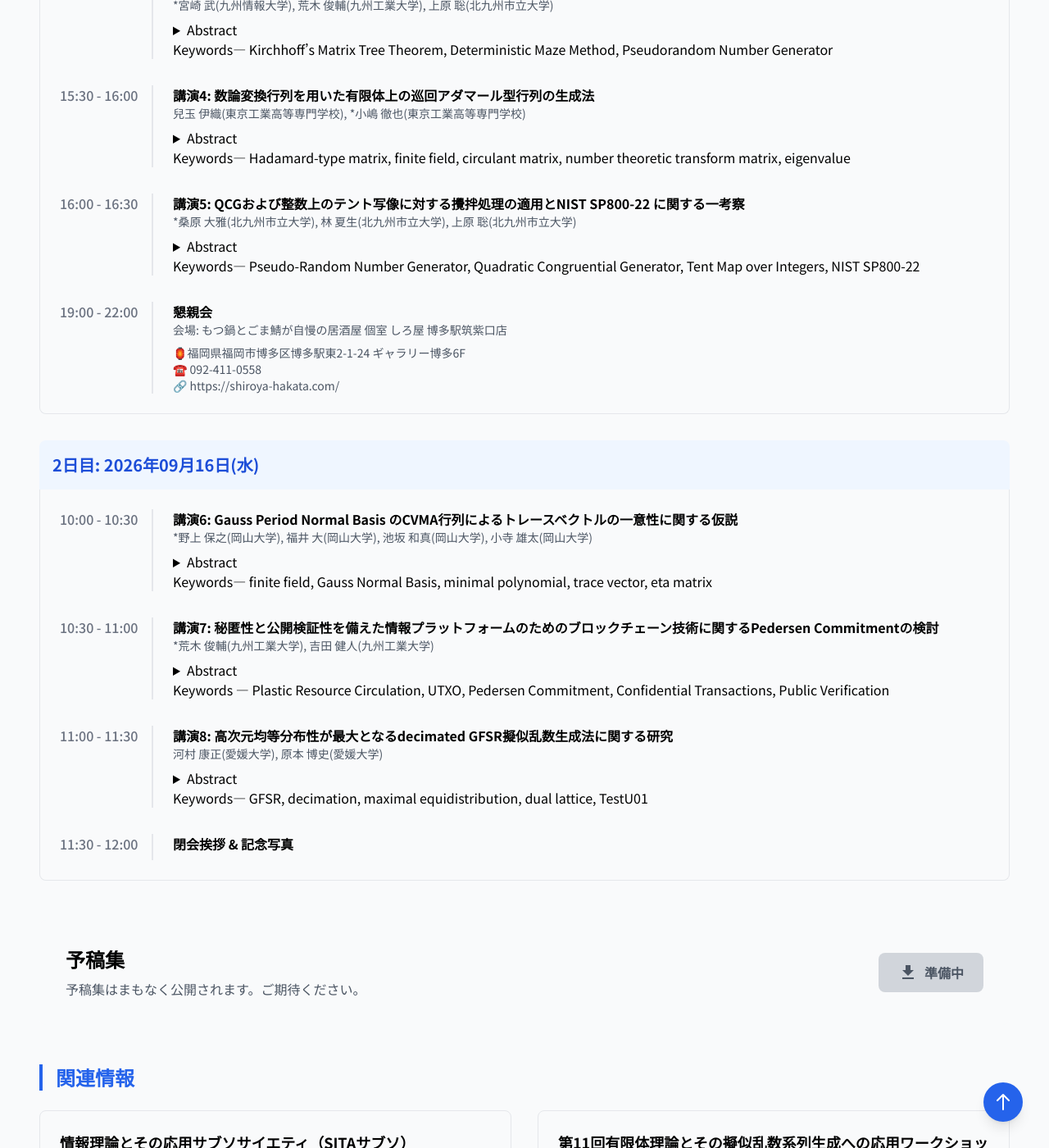
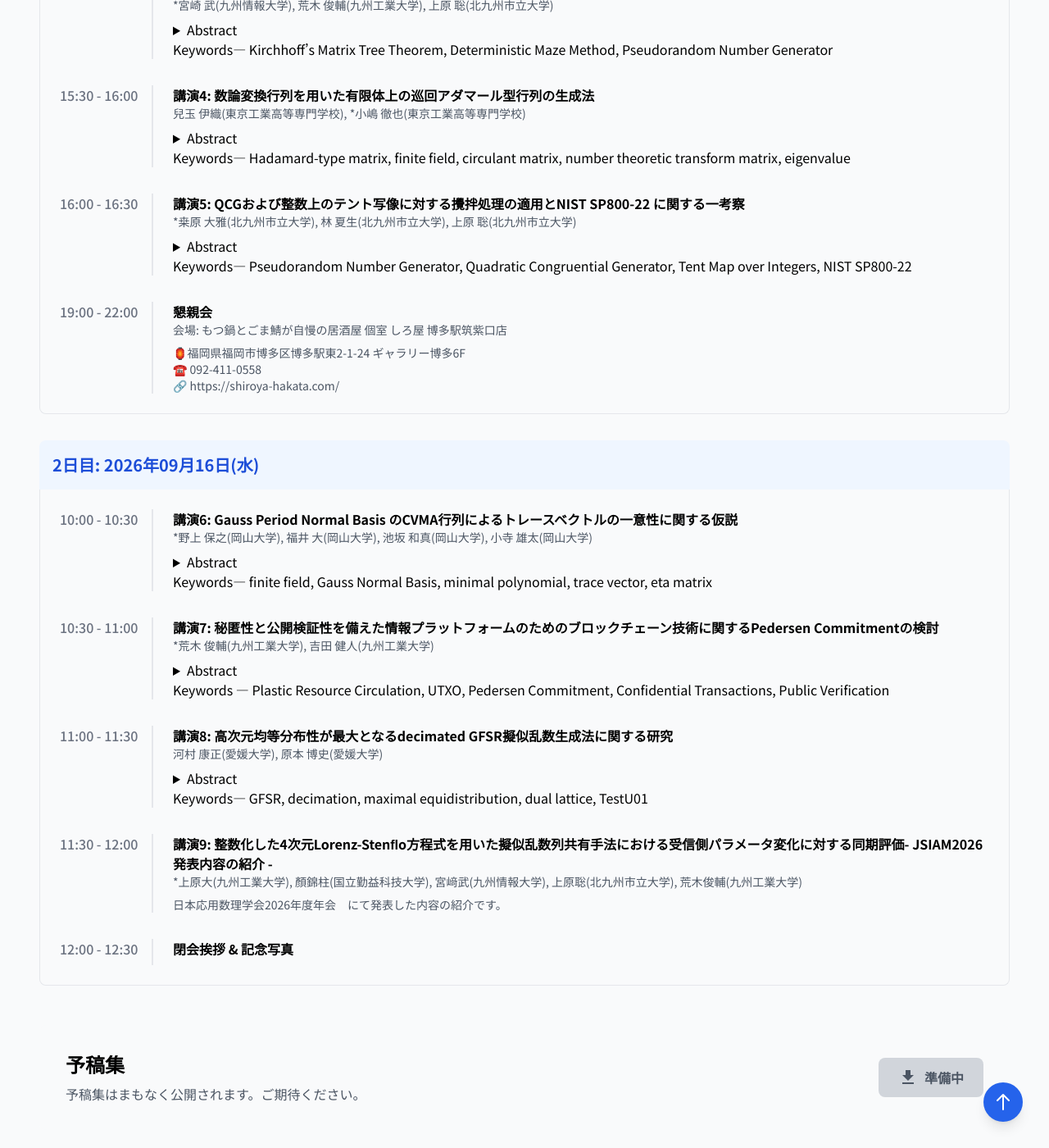
Before and after one commit to FFTPRS/WS, a Jekyll site: the page built from pages/workshop12.html, in a window 1280 px wide and 1400 px high, scrolled down 3142 px. Shown: the whole window at 82% size. Built offline with Jekyll 4.4.1, drawn with Linux system fonts in a browser that asks for light colours; nearby versions of some CDN libraries.

Commit message:
講演9の追加
Add a new talk (講演9) at 11:30-12:00 describing synchronization evaluation using an integerized 4D Lorenz-Stenflo system; includes title, speakers and a brief description. Fix speaker name in 講演5 from “桑原 大雅” to “桒原 大雅” and normalize Keywords from “Pseudo-Random” to “Pseudorandom” in _data/workshop12.yml.

```diff
--- a/_data/workshop12.yml
+++ b/_data/workshop12.yml
@@ -77,12 +77,12 @@ program:
         Keywords— Hadamard-type matrix, finite field, circulant matrix, number theoretic transform matrix, eigenvalue"
     - time: "16:00 - 16:30"
       title: "講演5: QCGおよび整数上のテント写像に対する攪拌処理の適用とNIST SP800-22 に関する一考察"
-      speaker: "*桑原 大雅(北九州市立大学), 林 夏生(北九州市立大学), 上原 聡(北九州市立大学)"
+      speaker: "*桒原 大雅(北九州市立大学), 林 夏生(北九州市立大学), 上原 聡(北九州市立大学)"
       description: "<details>
         <summary>Abstract</summary>
         This study investigates the effects of shuffle operations on pseudo-random number generators (PRNGs). Shuffle operations have been proposed as a method for improving the statistical properties of PRNGs implemented using integer arithmetic. The operations combine two PRNG states using two’s complement representation, bit shifts, and exclusive OR. In this study, the operations are applied to a quadratic congruential generator (QCG) and a tent map over integers (TM). For each PRNG, sequences generated without and with the shuffle operations are evaluated using NIST SP800-22. The results show that the shuffle operations reduce the failure ratios of multiple tests for both QCG and TM. In particular, the Non-overlapping Template test shows a substantial reduction in the failure ratio for both PRNGs. These results indicate that the effects of the shuffle operations depend on the PRNG and test.
         </details>
-        Keywords— Pseudo-Random Number Generator, Quadratic Congruential Generator, Tent Map over Integers, NIST SP800-22"
+        Keywords— Pseudorandom Number Generator, Quadratic Congruential Generator, Tent Map over Integers, NIST SP800-22"
     - time: "19:00 - 22:00"
       title: "懇親会"
       speaker: "会場: もつ鍋とごま鯖が自慢の居酒屋 個室 しろ屋 博多駅筑紫口店"
@@ -116,6 +116,10 @@ program:
         </details>
         Keywords— GFSR, decimation, maximal equidistribution, dual lattice, TestU01"
     - time: "11:30 - 12:00"
+      title: "講演9: 整数化した4次元Lorenz-Stenﬂo方程式を用いた擬似乱数列共有手法における受信側パラメータ変化に対する同期評価- JSIAM2026発表内容の紹介 -"
+      speaker: "*上原大(九州工業大学), 顏錦柱(国立勤益科技大学), 宮﨑武(九州情報大学), 上原聡(北九州市立大学), 荒木俊輔(九州工業大学)"
+      description: "日本応用数理学会2026年度年会　にて発表した内容の紹介です。"
+    - time: "12:00 - 12:30"
       title: "閉会挨拶 & 記念写真"
       speaker: ""
       description: ""
```
